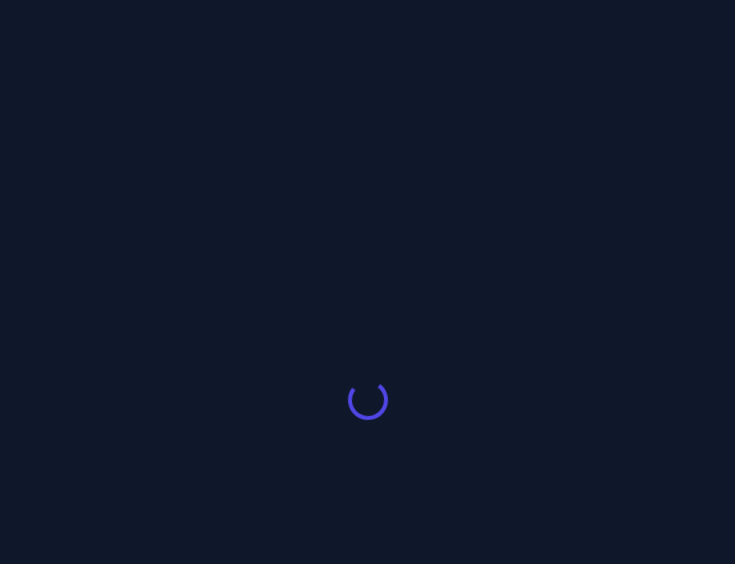
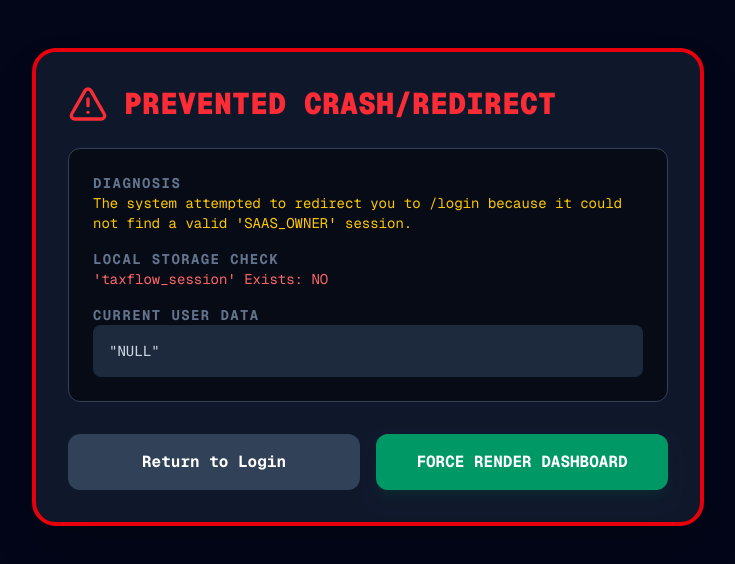
Before and after one commit to BluShooz/taxflow-platform, a Next.js app: page /portal/admin in a window 1280 px wide. Before the commit this address had no page. Shown: the top 564 px of the page, without its empty margins (272-1007 px from the left). Built offline with nearby package versions, Linux system fonts and the light colour scheme.

Commit message:
fix: disable auto-redirects and add debug overlay

```diff
--- a/app/portal/admin/page.tsx
+++ b/app/portal/admin/page.tsx
@@ -28,20 +28,25 @@ export default function SaaSAdminDashboard() {
     useEffect(() => {
         try {
             const storedUser = localStorage.getItem('taxflow_session');
+            console.log('INIT ADMIN SESSION:', storedUser);
+
             if (!storedUser) {
-                router.push('/login');
+                console.error('CRITICAL: No taxflow_session found in localStorage');
+                setLoading(false); // Stop loading, let Debug UI take over
                 return;
             }
             const userData = JSON.parse(storedUser);
             if (userData.role !== 'SAAS_OWNER') {
-                router.push('/portal/pro');
+                console.error('CRITICAL: Role mismatch', userData.role);
+                setUser(userData); // Set it anyway so we can see who it is
+                setLoading(false);
                 return;
             }
             setUser(userData);
             fetchAdminData();
         } catch (err) {
             console.error('Init error', err);
-            router.push('/login');
+            setLoading(false);
         }
     }, []);
 
@@ -80,10 +85,65 @@ export default function SaaSAdminDashboard() {
         return parseFloat((bytes / Math.pow(k, i)).toFixed(2)) + ' ' + sizes[i];
     };
 
-    if (!user) {
+    if (!user || user.role !== 'SAAS_OWNER') {
+        if (loading) {
+            return (
+                <div className="min-h-screen bg-slate-900 flex items-center justify-center">
+                    <div className="h-10 w-10 border-4 border-primary border-t-transparent rounded-full animate-spin"></div>
+                </div>
+            );
+        }
+        // DEBUG OVERLAY - ONLY SHOWS IF NOT LOADING AND NO VALID USER
         return (
-            <div className="min-h-screen bg-slate-900 flex items-center justify-center">
-                <div className="h-10 w-10 border-4 border-primary border-t-transparent rounded-full animate-spin"></div>
+            <div className="min-h-screen bg-slate-950 text-white p-12 font-mono z-[9999] relative">
+                <div className="max-w-2xl mx-auto border-4 border-red-600 bg-slate-900 p-8 rounded-3xl shadow-2xl">
+                    <h1 className="text-3xl font-black text-red-500 mb-6 flex items-center gap-4">
+                        <AlertTriangle className="h-10 w-10" />
+                        PREVENTED CRASH/REDIRECT
+                    </h1>
+                    <div className="bg-black/50 p-6 rounded-xl border border-slate-700 font-mono text-sm space-y-4">
+                        <div>
+                            <p className="text-slate-500 font-bold uppercase tracking-widest">Diagnosis</p>
+                            <p className="text-yellow-400">The system attempted to redirect you to /login because it could not find a valid 'SAAS_OWNER' session.</p>
+                        </div>
+                        <div>
+                            <p className="text-slate-500 font-bold uppercase tracking-widest">Local Storage Check</p>
+                            <p className={localStorage.getItem('taxflow_session') ? 'text-emerald-400' : 'text-red-400'}>
+                                'taxflow_session' Exists: {localStorage.getItem('taxflow_session') ? 'YES' : 'NO'}
+                            </p>
+                        </div>
+                        <div>
+                            <p className="text-slate-500 font-bold uppercase tracking-widest">Current User Data</p>
+                            <pre className="text-slate-300 bg-slate-800 p-4 rounded-lg overflow-x-auto">
+                                {JSON.stringify(user || 'NULL', null, 2)}
+                            </pre>
+                        </div>
+                    </div>
+
+                    <div className="grid grid-cols-1 md:grid-cols-2 gap-4 mt-8">
+                        <button
+                            onClick={() => window.location.href = '/login'}
+                            className="bg-slate-700 hover:bg-slate-600 text-white font-bold py-4 px-6 rounded-xl transition-all"
+                        >
+                            Return to Login
+                        </button>
+                        <button
+                            onClick={() => {
+                                // Force Override
+                                setUser({
+                                    id: 'OVERRIDE',
+                                    firstName: 'Emergency',
+                                    lastName: 'Admin',
+                                    role: 'SAAS_OWNER',
+                                    email: 'override@taxflow.com'
+                                });
+                            }}
+                            className="bg-emerald-600 hover:bg-emerald-500 text-white font-bold py-4 px-6 rounded-xl transition-all shadow-lg shadow-emerald-900/20"
+                        >
+                            FORCE RENDER DASHBOARD
+                        </button>
+                    </div>
+                </div>
             </div>
         );
     }
```
